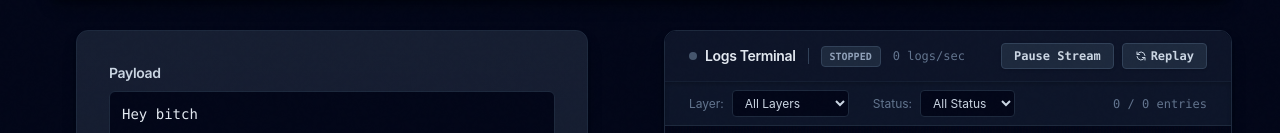
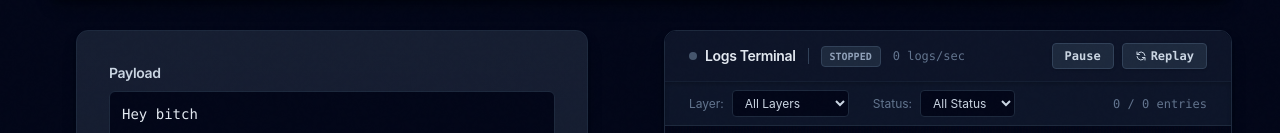
Before and after one commit to Rafayrafay321/OSI-Simulator, a React (Vite) app in the folder frontend/: page / in a window 1280 px wide. Shown: the part 404-537 px from the top of the page. Built offline with nearby package versions, Linux system fonts and the light colour scheme.

Commit message:
solved the filtering bug

```diff
--- a/frontend/src/components/NetworkMapUI.tsx
+++ b/frontend/src/components/NetworkMapUI.tsx
@@ -50,6 +50,7 @@ const NetworkMapUI = ({
   // Determine active node based on current index
   useEffect(() => {
     if (logs.length === 0) {
+      // eslint-disable-next-line react-hooks/set-state-in-effect
       setActiveNode(null);
       return;
     }
--- a/frontend/src/components/logsTerminalUI.tsx
+++ b/frontend/src/components/logsTerminalUI.tsx
@@ -3,6 +3,7 @@ import { LogItem } from './logItemUI';
 
 // types
 import type { LogEntry } from '../../../backend/src/types';
+import { LayerLevel } from '../../../backend/src/types';
 
 export interface LogsTerminalUIProps {
   currentIndex: number;
@@ -10,6 +11,11 @@ export interface LogsTerminalUIProps {
   visibleLogs: LogEntry[];
   selectedLog: LogEntry | null;
   setSelectedLog: (log: LogEntry) => void;
+  isPaused: boolean;
+  setIsPaused: (isPaused: boolean) => void;
+  resetIndex: () => void;
+  setLayerFilter: (value: string) => void;
+  setStatusFilter: (value: string) => void;
 }
 
 export const LogsTerminalUI: React.FC<LogsTerminalUIProps> = ({
@@ -18,6 +24,11 @@ export const LogsTerminalUI: React.FC<LogsTerminalUIProps> = ({
   visibleLogs,
   selectedLog,
   setSelectedLog,
+  setIsPaused,
+  isPaused,
+  resetIndex,
+  setLayerFilter,
+  setStatusFilter,
 }) => {
   return (
     <section className="bg-slate-950 rounded-xl border border-slate-800 shadow-lg shadow-black/40 overflow-hidden flex flex-col h-[600px] shadow-[inset_0_1px_0_rgba(255,255,255,0.05)] relative font-mono">
@@ -50,10 +61,16 @@ export const LogsTerminalUI: React.FC<LogsTerminalUIProps> = ({
             </span>
           </div>
           <div className="flex items-center gap-2">
-            <button className="px-3 py-1 bg-slate-800 hover:bg-slate-700 active:scale-95 border border-slate-700 rounded text-xs font-semibold text-slate-300 transition-all shadow-sm">
-              Pause Stream
+            <button
+              onClick={() => setIsPaused(!isPaused)}
+              className="px-3 py-1 bg-slate-800 hover:bg-slate-700 active:scale-95 border border-slate-700 rounded text-xs font-semibold text-slate-300 transition-all shadow-sm"
+            >
+              {isPaused === true ? 'Resume Stream' : 'Pause'}
             </button>
-            <button className="px-3 py-1 bg-slate-800 hover:bg-slate-700 active:scale-95 border border-slate-700 rounded text-xs font-semibold text-slate-300 transition-all shadow-sm flex items-center gap-1">
+            <button
+              onClick={resetIndex}
+              className="px-3 py-1 bg-slate-800 hover:bg-slate-700 active:scale-95 border border-slate-700 rounded text-xs font-semibold text-slate-300 transition-all shadow-sm flex items-center gap-1"
+            >
               <svg
                 className="w-3 h-3"
                 fill="none"
@@ -76,7 +93,20 @@ export const LogsTerminalUI: React.FC<LogsTerminalUIProps> = ({
         <div className="px-6 py-2 bg-slate-900/50 flex gap-6 text-xs font-sans shadow-inner shadow-black/20">
           <div className="flex items-center gap-2">
             <span className="text-slate-500">Layer:</span>
-            <select className="bg-slate-950 border border-slate-800 rounded px-2 py-1 text-slate-300 outline-none focus:border-blue-500 focus:ring-1 focus:ring-blue-500 transition-all cursor-pointer">
+            <select
+              onChange={(e) => {
+                const selectedValue = e.target.value;
+                if (selectedValue === 'All Layers') {
+                  setLayerFilter(selectedValue);
+                  return;
+                } else {
+                  const correspondValue =
+                    LayerLevel[selectedValue as keyof typeof LayerLevel];
+                  setLayerFilter(correspondValue);
+                }
+              }}
+              className="bg-slate-950 border border-slate-800 rounded px-2 py-1 text-slate-300 outline-none focus:border-blue-500 focus:ring-1 focus:ring-blue-500 transition-all cursor-pointer"
+            >
               <option>All Layers</option>
               <option>APPLICATION</option>
               <option>TRANSPORT</option>
@@ -87,7 +117,10 @@ export const LogsTerminalUI: React.FC<LogsTerminalUIProps> = ({
           </div>
           <div className="flex items-center gap-2">
             <span className="text-slate-500">Status:</span>
-            <select className="bg-slate-950 border border-slate-800 rounded px-2 py-1 text-slate-300 outline-none focus:border-blue-500 focus:ring-1 focus:ring-blue-500 transition-all cursor-pointer">
+            <select
+              onChange={(e) => setStatusFilter(e.target.value)}
+              className="bg-slate-950 border border-slate-800 rounded px-2 py-1 text-slate-300 outline-none focus:border-blue-500 focus:ring-1 focus:ring-blue-500 transition-all cursor-pointer"
+            >
               <option>All Status</option>
               <option>INFO</option>
               <option>SUCCESS</option>
--- a/frontend/src/components/simulationPage.tsx
+++ b/frontend/src/components/simulationPage.tsx
@@ -30,12 +30,19 @@ export const SimulationContainer = () => {
   const [currentIndex, setCurrentIndex] = useState(0);
   const [selectedLog, setSelectedLog] = useState<LogEntry | null>(null);
   const [packetSize, setPacketSize] = useState<number>(0);
+  const [isPaused, setIsPaused] = useState<boolean>(false);
+  const [layerFilter, setLayerFilter] = useState<string>('All Layers');
+  const [statusFilter, setStatusFilter] = useState<string>('All Status');
 
   useEffect(() => {
-    if (simulationLogs.length === 0) return;
+    if (simulationLogs.length > 0) {
+      // eslint-disable-next-line react-hooks/set-state-in-effect
+      setCurrentIndex(0);
+    }
+  }, [simulationLogs]);
 
-    // eslint-disable-next-line react-hooks/set-state-in-effect
-    setCurrentIndex(0);
+  useEffect(() => {
+    if (simulationLogs.length === 0 || isPaused) return;
 
     const interval = setInterval(() => {
       setCurrentIndex((prev) => {
@@ -48,7 +55,7 @@ export const SimulationContainer = () => {
     }, 600);
 
     return () => clearInterval(interval);
-  }, [simulationLogs]);
+  }, [simulationLogs, isPaused]);
 
   const handleChange = (
     e: React.ChangeEvent<
@@ -110,7 +117,16 @@ export const SimulationContainer = () => {
       console.log('Simulation Failed', error);
     }
   };
-  const visibleLogs = simulationLogs.slice(0, currentIndex + 1);
+
+  const visibleLogs = simulationLogs
+    .slice(0, currentIndex + 1)
+    .filter((log) => {
+      const layerMatch =
+        layerFilter === 'All Layers' || log.layer === layerFilter;
+      const statusMatch =
+        statusFilter === 'All Status' || log.type === statusFilter;
+      return layerMatch && statusMatch;
+    });
 
   return (
     <div className="min-h-screen bg-slate-950 text-slate-100 p-6 md:p-12 w-full">
@@ -156,6 +172,11 @@ export const SimulationContainer = () => {
             setSelectedLog={setSelectedLog}
             selectedLog={selectedLog}
             visibleLogs={visibleLogs}
+            isPaused={isPaused}
+            setIsPaused={setIsPaused}
+            resetIndex={() => setCurrentIndex(0)}
+            setLayerFilter={setLayerFilter}
+            setStatusFilter={setStatusFilter}
           />
         </main>
 
```
